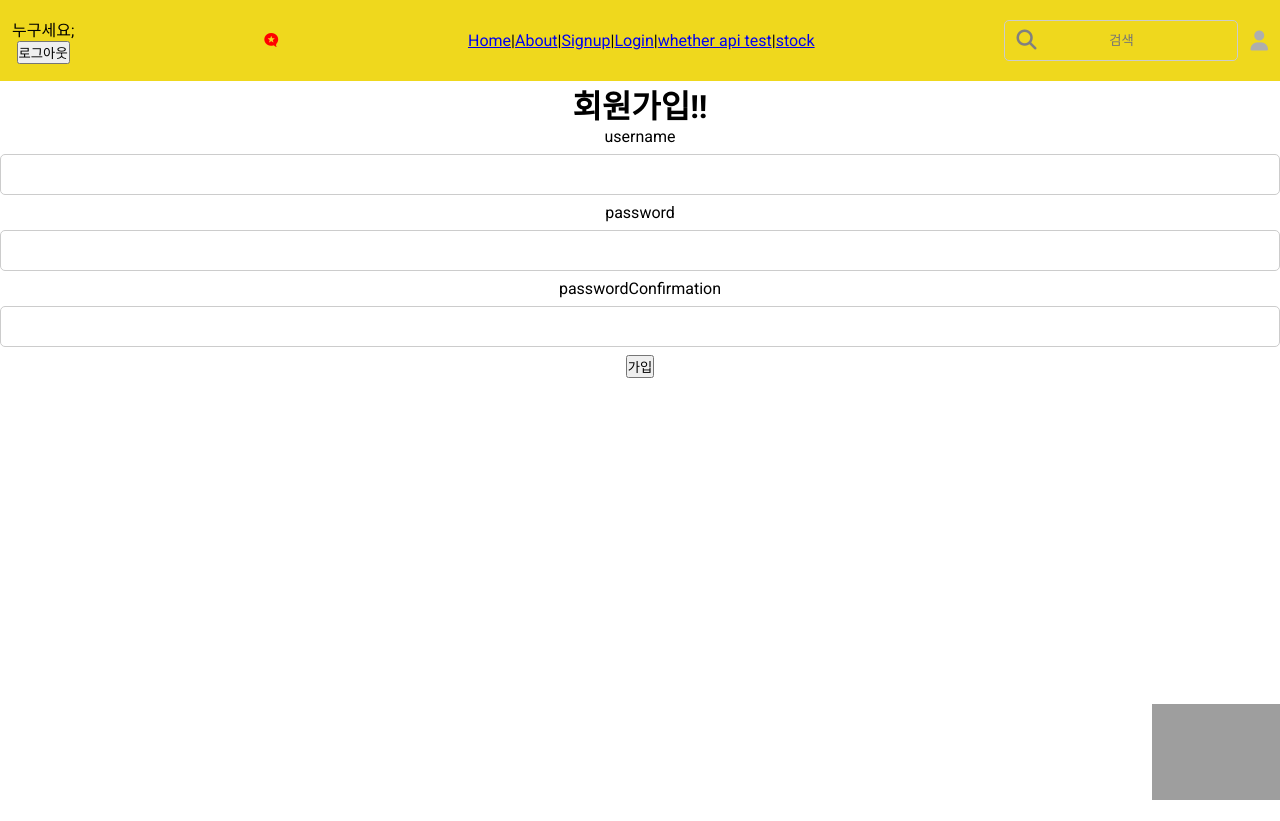
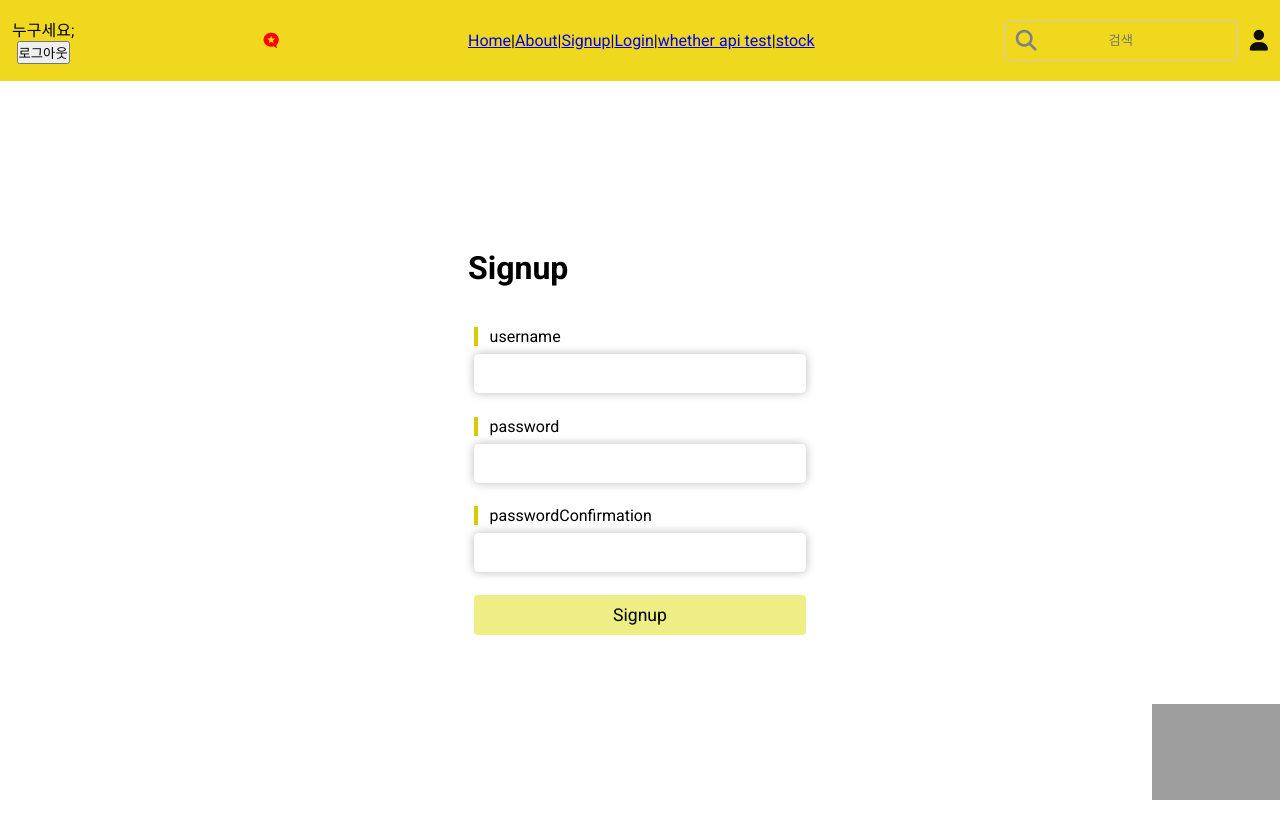
Before and after one commit to mingddo/WinterSoldier, a Vue app: page /signup in a window 1280 px wide. Before the commit the page ends 800 px from the top, so only its background shows below. Built offline with nearby package versions, Linux system fonts and the light colour scheme; no server answers; grey boxes are pictures that could not be loaded; what vue-axios-cors would draw is missing.

Commit message:
[도균] style: login, signup 화면 1차 수정

```diff
--- /dev/null
+++ b/src/assets/accounts.css
@@ -0,0 +1,149 @@
+*,
+*::before,
+*::after {
+  box-sizing: border-box;
+}
+
+:root {
+  /* color */
+  --white-color: #f8f8f8;
+  --white-dark: #f0f0f0;
+  --green-color: #107516;
+  --yellow-color: #fff59d;
+  --yellow-light: #ffffcf;
+  --yellow-dark: #faf756;
+  --yellow-prime: #efd81d;
+  align-items: center;
+  --gray-dark: #0e0e0a;
+  --light-gray: #bebebe;
+  /* Size */
+  --padding: 12px;
+  --padding-side: 40px;
+  --padding-updown: 12px;
+  --margin: 12px;
+  /* Font Size */
+  --font-micro: 0.7rem;
+  --font-small: 0.9rem;
+  --font-medium: 1.1rem;
+  --font-large: 1.3rem;
+
+  /* Font */
+  --Nanum-Ghothic: "Nanum Gothic", sans-serif;
+  --Noto-Sans-KR: "Noto Sans KR", sans-serif;
+  --Roboto: "Roboto", sans-serif;
+}
+
+.loginbox {
+  font-style: var(--Nanum-Ghothic);
+  width: 40%;
+  margin: calc(var(--margin) * 10) auto;
+  padding: calc(var(--padding) * 4);
+  height: 400px;
+  /* background-color: var(--white-color); */
+  /* box-shadow: 0px 0px 15px 0.3px rgb(43, 42, 42); */
+  /* border-radius: 8px; */
+  display: flex;
+  flex-direction: column;
+  justify-content: space-between;
+  align-items: center;
+}
+
+.loginbox > h1 {
+  width: 100%;
+  height: 15%;
+  text-align: left;
+  padding: 0 calc(var(--padding) * 3);
+}
+
+.loginbox .login-form {
+  width: 100%;
+  height: 80%;
+  margin: auto;
+  /* padding: auto; */
+  display: flex;
+  flex-direction: column;
+  justify-content: space-around;
+  align-items: center;
+}
+
+.loginbox .login-form > div {
+  text-align: left;
+  width: 80%;
+}
+
+.loginbox .login-form > div > label {
+  border-left: solid 4px rgb(216, 202, 0);
+  padding-left: var(--padding);
+}
+
+.loginbox .login-form > div > input {
+  box-shadow: 0px 0px 10px 0.3px var(--light-gray);
+  border: none;
+}
+
+.loginbox .login-form > button {
+  width: 80%;
+  height: 2.5rem;
+  border-radius: 4px;
+  font-size: var(--font-medium);
+  border: none;
+  background-color: rgb(238, 238, 133);
+}
+
+/* Signup */
+.signupbox {
+  font-style: var(--Nanum-Ghothic);
+  width: 40%;
+  margin: calc(var(--margin) * 10) auto;
+  padding: calc(var(--padding) * 4);
+  height: 500px;
+  /* background-color: var(--white-color); */
+  /* box-shadow: 0px 0px 15px 0.3px rgb(43, 42, 42); */
+  /* border-radius: 8px; */
+  display: flex;
+  flex-direction: column;
+  justify-content: space-between;
+  align-items: center;
+}
+
+.signupbox > h1 {
+  width: 100%;
+  height: 15%;
+  text-align: left;
+  padding: 0 calc(var(--padding) * 3);
+}
+
+.signupbox .signup-form {
+  width: 100%;
+  height: 80%;
+  margin: auto;
+  /* padding: auto; */
+  display: flex;
+  flex-direction: column;
+  justify-content: space-around;
+  align-items: center;
+}
+
+.signupbox .signup-form > div {
+  text-align: left;
+  width: 80%;
+}
+
+.signupbox .signup-form > div > label {
+  border-left: solid 4px rgb(216, 202, 0);
+  padding-left: var(--padding);
+}
+
+.signupbox .signup-form > div > input {
+  box-shadow: 0px 0px 10px 0.3px var(--light-gray);
+  border: none;
+}
+
+.signupbox .signup-form > button {
+  width: 80%;
+  height: 2.5rem;
+  border-radius: 4px;
+  font-size: var(--font-medium);
+  border: none;
+  background-color: rgb(238, 238, 133);
+}
--- a/src/views/Accounts/Login.vue
+++ b/src/views/Accounts/Login.vue
@@ -12,14 +12,14 @@
         <label for="password">password</label>
         <input @keyup.enter="onLogin" type="password" name="password" id="password" v-model="user.password">
       </div>
-      <button>로그인</button>
+      <button>Login</button>
     </div>
   </div>
 </template>
 
 <script>
 import { userlogin } from "@/api/accounts.js";
-
+import '@/assets/accounts.css';
 
 export default {
   name: 'Login',
--- a/src/views/Accounts/Signup.vue
+++ b/src/views/Accounts/Signup.vue
@@ -1,7 +1,7 @@
 <template>
-  <div>
-    <h1>회원가입!!</h1>
-    <div>
+  <div class="signupbox">
+    <h1>Signup</h1>
+    <div class="signup-form">
       <div>
         <label for="username">username </label>
         <input type="text" name="username" id="username" v-model="username">
@@ -14,13 +14,14 @@
         <label for="passwordConfirmation">passwordConfirmation</label>
         <input type="password" name="passwordConfirmation" id="passwordConfirmation" v-model="passwordConfirmation">
       </div>
-      <button @click="onSignup">가입</button>
+      <button @click="onSignup">Signup</button>
     </div>
   </div>
 </template>
 
 <script>
 import { usersignup } from "@/api/accounts.js";
+import '@/assets/accounts.css';
 
 export default {
   name: 'Signup',
```
